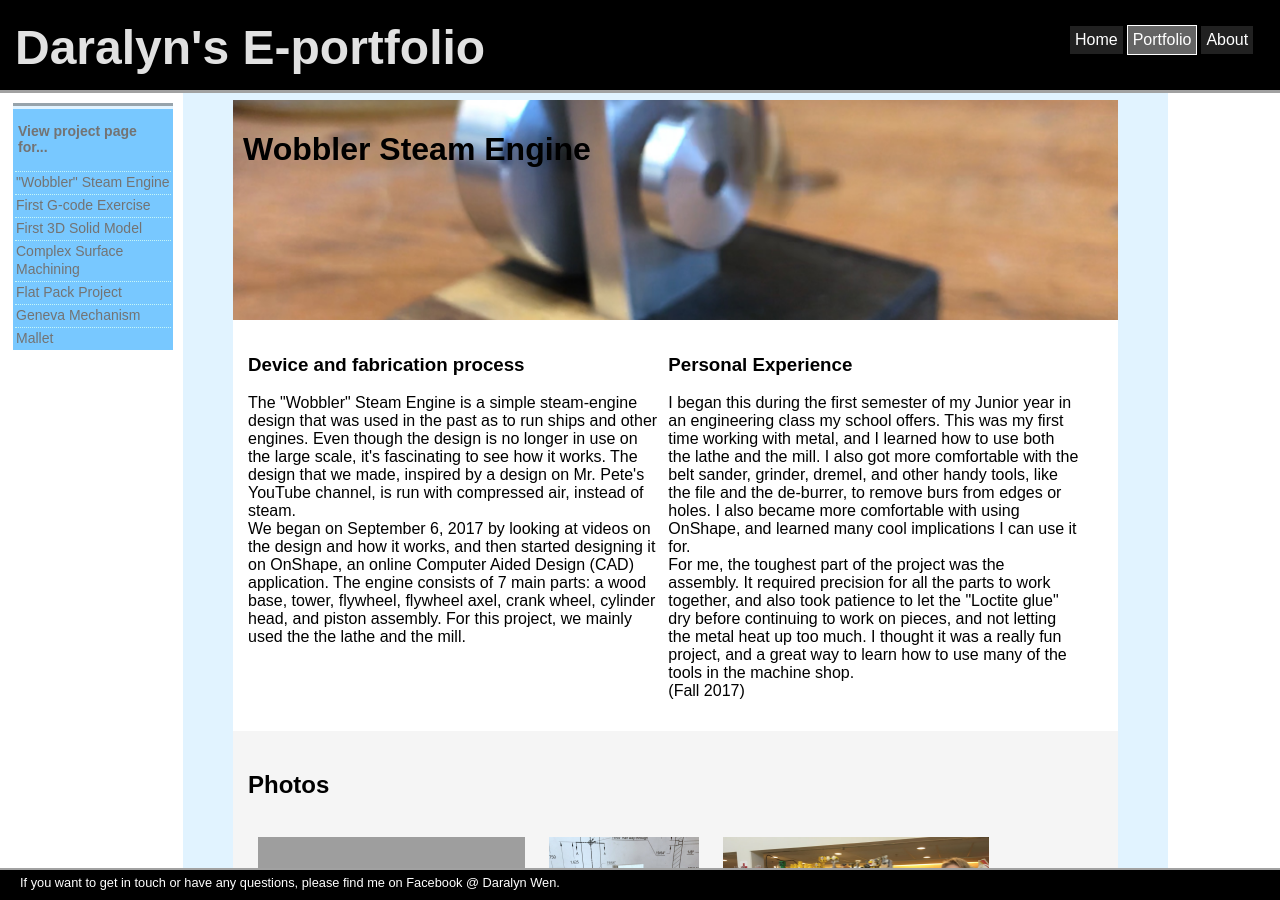
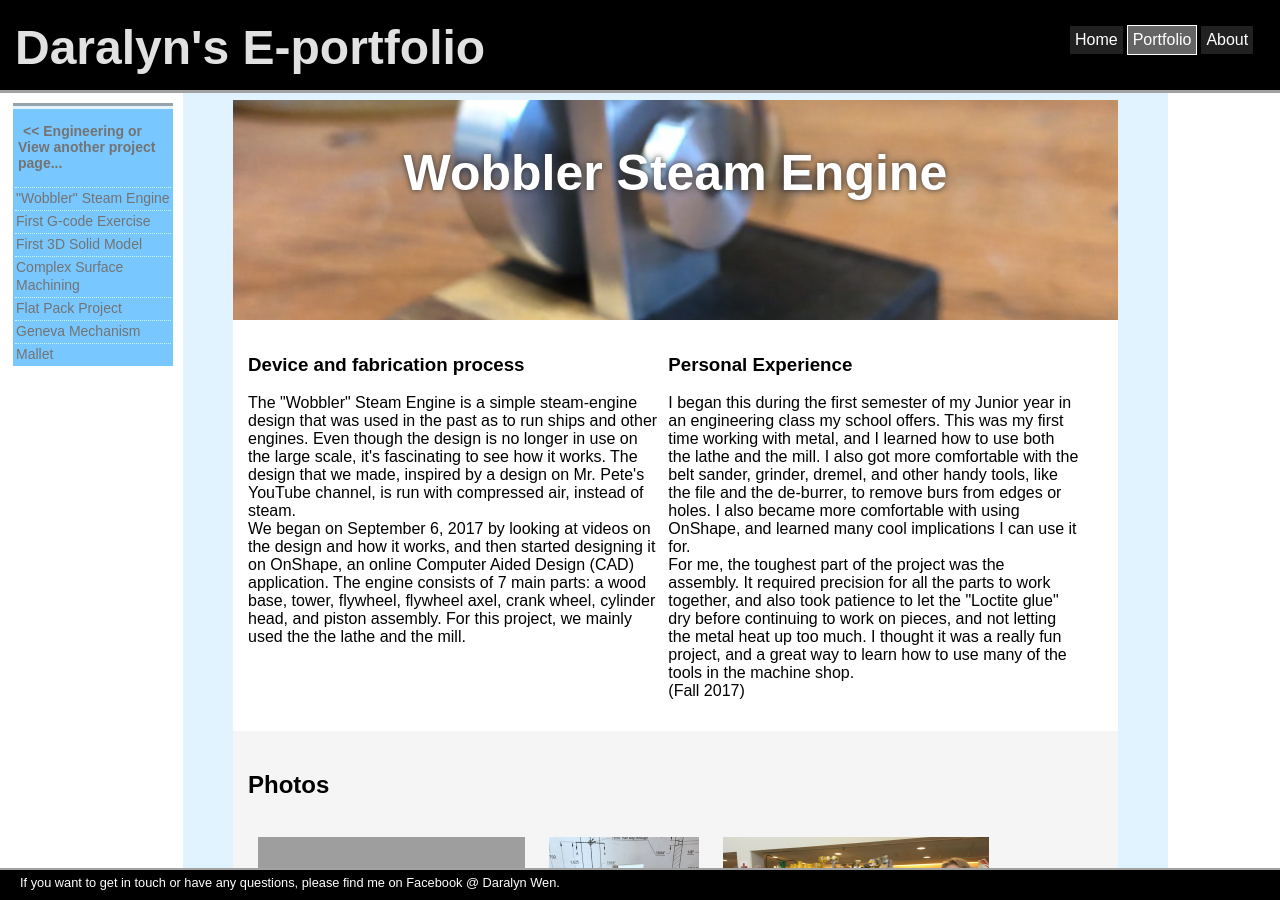
Before and after one commit to daralyn/daralyn.github.io, a Jekyll site: the page built from portfolio/engineering/wobbler-steam-engine.html, in a window 1280 px wide and 900 px high. Built offline with Jekyll 4.4.1, drawn with Linux system fonts in a browser that asks for light colours.

Commit message:
Update wobbler-steam-engine.html

```diff
--- a/portfolio/engineering/wobbler-steam-engine.html
+++ b/portfolio/engineering/wobbler-steam-engine.html
@@ -3,7 +3,7 @@ layout: portfolio
 title: Daralyn's Engineering Portfolio - Wobbler Steam Engine
 ---
 <div class="sidebar">
-	<h3 class="sidelinkbig"> View project page for...</h3>
+	<h3 class="sidelinkbig"> <a class="sidebarheadlink" href="https://daralyn.github.io/portfolio/engineering/"> << Engineering </a> or View another project page...</h3>
 		<table>
 			<tbody>
 				<tr class="sidelist">
@@ -32,7 +32,7 @@ title: Daralyn's Engineering Portfolio - Wobbler Steam Engine
 </div> <!-- sidebar-->
 
 <div class="projecthead" id="wobblerhead">
-	<h1>Wobbler Steam Engine</h1>
+	<h1 class="projectheadtext">Wobbler Steam Engine</h1>
 </div> <!-- wobblerhead-->
 
 <div class="sectionodd">
```
